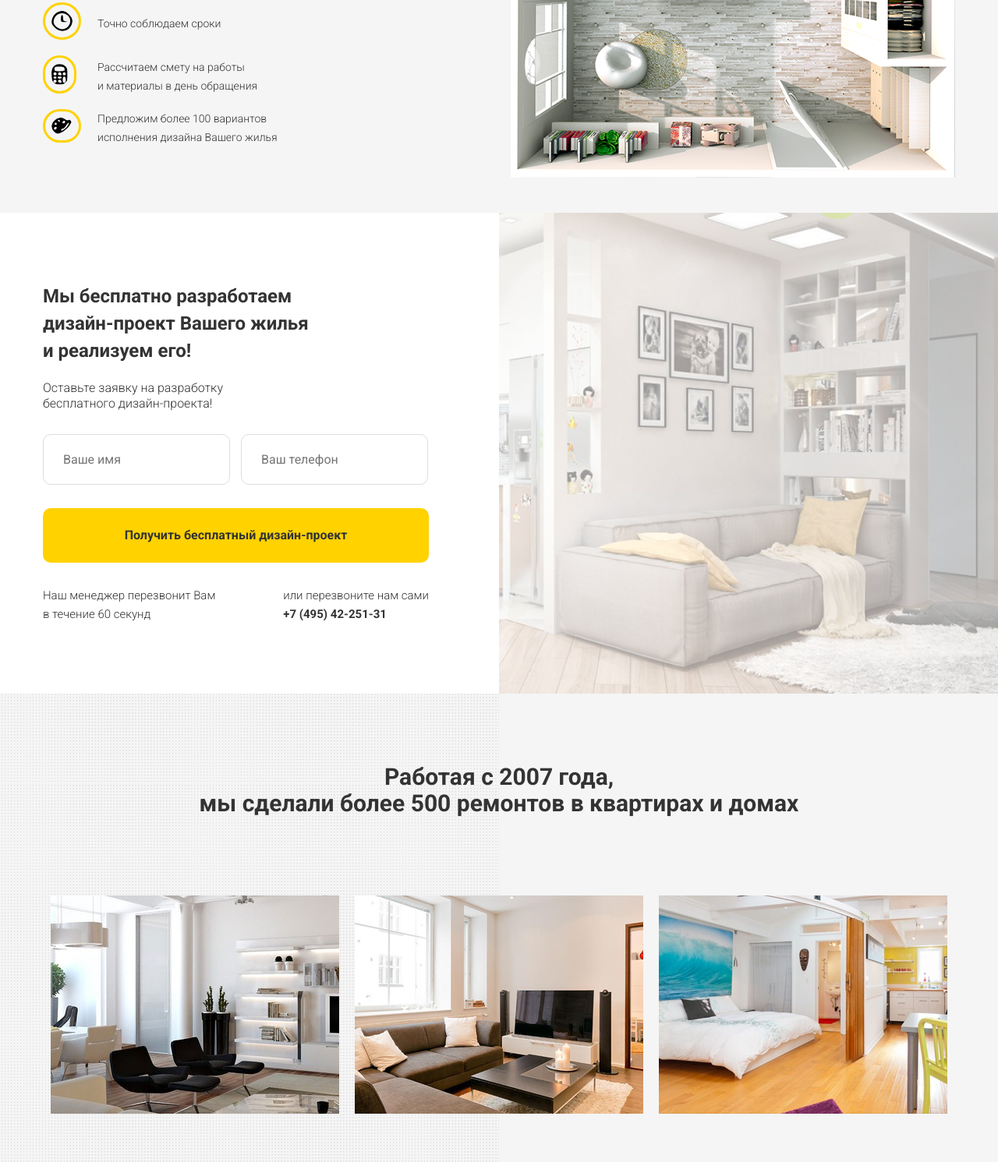
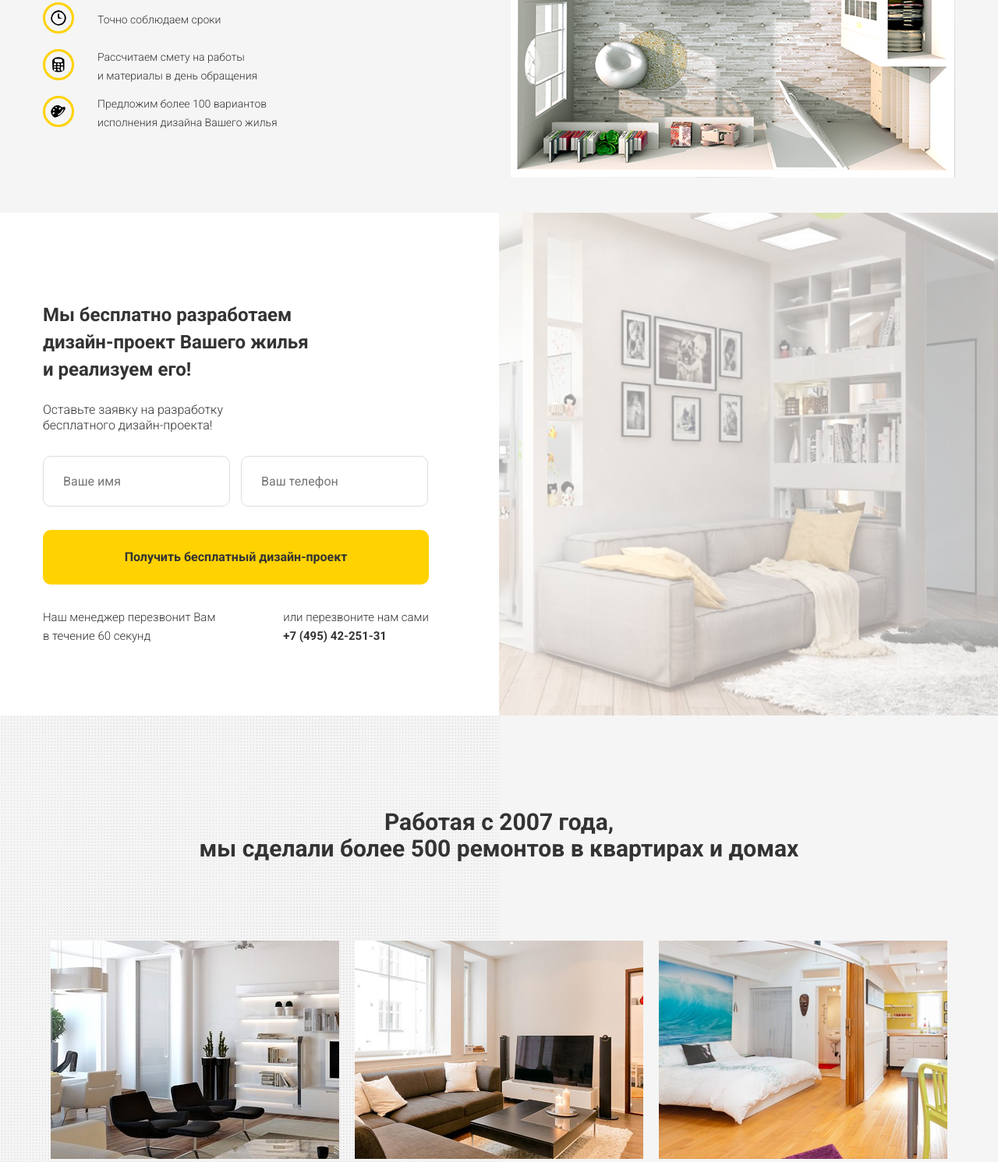
Before and after one commit to OlgaSeledets/repair, a plain HTML site: page src/index.html in a window 1280 px wide. Shown: the part 400-1891 px from the top of the page at 78% size. Drawn offline with nearby package versions, Linux system fonts and the light colour scheme.

Commit message:
Add changes in sections main, steps, photos

```diff
--- a/src/sass/_main.sass
+++ b/src/sass/_main.sass
@@ -27,7 +27,7 @@
             position: relative
 
         &__text
-           margin-bottom: 15px
+           margin-bottom: 30px
            position: absolute
            padding-left: 70px
            font-size: 14px
@@ -40,7 +40,9 @@
             border-color: $border-color
             border-radius: 50px
             margin-bottom: 20px
-            padding: 8px
+            padding: 7px
+            width: 40px
+            height: 40px
 
     &__image
         width: 570px
--- a/src/sass/_photos.sass
+++ b/src/sass/_photos.sass
@@ -11,11 +11,12 @@
         margin-bottom: 100px
 
 .slider
+    display: grid
+    grid-template-columns: repeat(auto-fit, 370px)
+    grid-gap: 28px
+
     &__img
         margin: auto
-
-p
-    margin: 0
 
 .arrows
     &__left, &__right
@@ -29,7 +30,7 @@ p
     display: flex
     justify-content: space-between
 
-.arrow__left
+.arrows__left
     width: 45px
     height: 19px
 
--- a/src/sass/_steps.sass
+++ b/src/sass/_steps.sass
@@ -24,7 +24,9 @@
         border: 3px solid
         border-color: $border-color
         border-radius: 50px
-        padding: 15px
+        padding: 25px
+        width: 100px
+        height: 100px
 
     &-block-img
         text-align: center
```
Also changed, not shown: src/index.html (+1 -1 lines), src/css/style.css, 1 other file.
